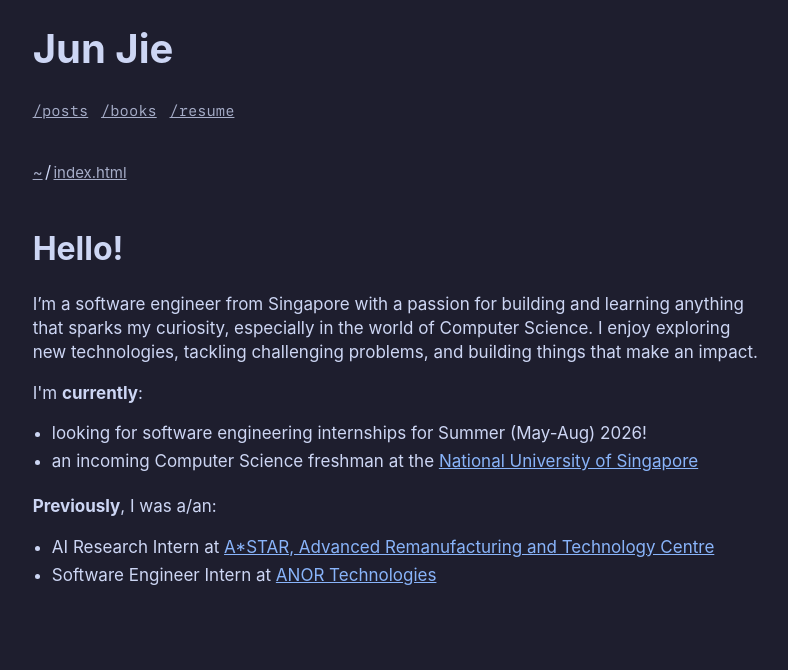
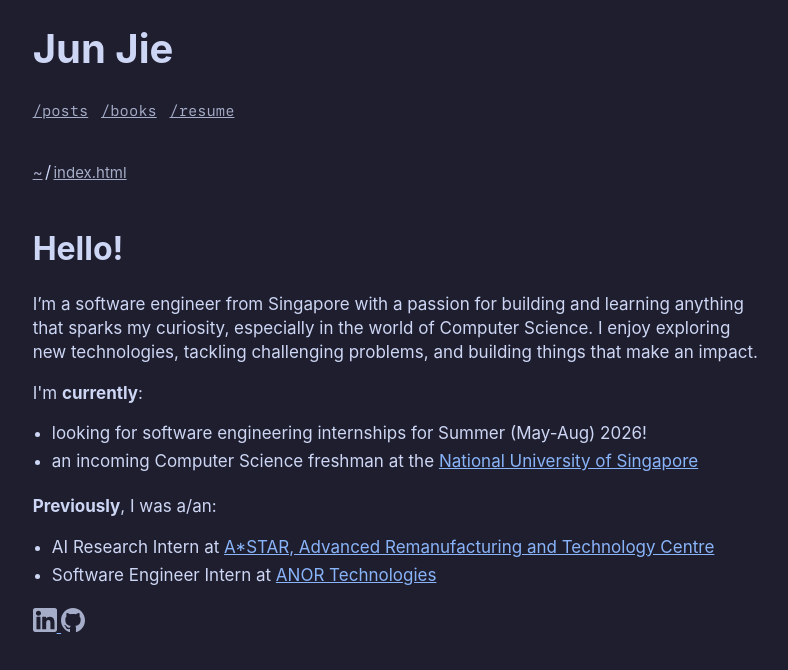
Before and after one commit to junnjiee/junnjiee, an Eleventy site: page website/index.md in a window 1280 px wide. Shown: the whole page, without its empty margins (244-1032 px from the left). Built offline with nearby package versions, Linux system fonts and the light colour scheme; Eleventy itself is replaced by a stand-in of ours; files that its build step writes are made by us from their sources; a small style sheet from the web is missing; a web font is replaced by a local one.

Commit message:
add title to icon links/buttons, add comments, add linkedin and github svg

```diff
--- a/website/_includes/layouts/index.html
+++ b/website/_includes/layouts/index.html
@@ -5,3 +5,29 @@ layout: layouts/base.html
 <main>
     {{ content }}
 </main>
+<div id="social-links">
+    <a href="https://www.linkedin.com/in/junnjiee/" rel="noopener noreferrer" target="_blank" title="Linkedin">
+        <svg xmlns="http://www.w3.org/2000/svg" xmlns:xlink="http://www.w3.org/1999/xlink" height="1.5rem"
+            width="1.5rem" version="1.1" id="Layer_1" viewBox="0 0 382 382" xml:space="preserve">
+            <path style="fill:#a6adc8;"
+                d="M347.445,0H34.555C15.471,0,0,15.471,0,34.555v312.889C0,366.529,15.471,382,34.555,382h312.889  C366.529,382,382,366.529,382,347.444V34.555C382,15.471,366.529,0,347.445,0z M118.207,329.844c0,5.554-4.502,10.056-10.056,10.056  H65.345c-5.554,0-10.056-4.502-10.056-10.056V150.403c0-5.554,4.502-10.056,10.056-10.056h42.806  c5.554,0,10.056,4.502,10.056,10.056V329.844z M86.748,123.432c-22.459,0-40.666-18.207-40.666-40.666S64.289,42.1,86.748,42.1  s40.666,18.207,40.666,40.666S109.208,123.432,86.748,123.432z M341.91,330.654c0,5.106-4.14,9.246-9.246,9.246H286.73  c-5.106,0-9.246-4.14-9.246-9.246v-84.168c0-12.556,3.683-55.021-32.813-55.021c-28.309,0-34.051,29.066-35.204,42.11v97.079  c0,5.106-4.139,9.246-9.246,9.246h-44.426c-5.106,0-9.246-4.14-9.246-9.246V149.593c0-5.106,4.14-9.246,9.246-9.246h44.426  c5.106,0,9.246,4.14,9.246,9.246v15.655c10.497-15.753,26.097-27.912,59.312-27.912c73.552,0,73.131,68.716,73.131,106.472  L341.91,330.654L341.91,330.654z" />
+        </svg>
+    </a>
+
+    <a href="https://github.com/junnjiee" rel="noopener noreferrer" target="_blank" title="Github">
+        <svg xmlns="http://www.w3.org/2000/svg" xmlns:xlink="http://www.w3.org/1999/xlink" width="1.5rem"
+            height="1.5rem" viewBox="0 0 20 20" version="1.1">
+
+            <g id="Page-1" stroke="none" stroke-width="1" fill="none" fill-rule="evenodd">
+                <g id="Dribbble-Light-Preview" transform="translate(-140.000000, -7559.000000)" fill="#a6adc8">
+                    <g id="icons" transform="translate(56.000000, 160.000000)">
+                        <path
+                            d="M94,7399 C99.523,7399 104,7403.59 104,7409.253 C104,7413.782 101.138,7417.624 97.167,7418.981 C96.66,7419.082 96.48,7418.762 96.48,7418.489 C96.48,7418.151 96.492,7417.047 96.492,7415.675 C96.492,7414.719 96.172,7414.095 95.813,7413.777 C98.04,7413.523 100.38,7412.656 100.38,7408.718 C100.38,7407.598 99.992,7406.684 99.35,7405.966 C99.454,7405.707 99.797,7404.664 99.252,7403.252 C99.252,7403.252 98.414,7402.977 96.505,7404.303 C95.706,7404.076 94.85,7403.962 94,7403.958 C93.15,7403.962 92.295,7404.076 91.497,7404.303 C89.586,7402.977 88.746,7403.252 88.746,7403.252 C88.203,7404.664 88.546,7405.707 88.649,7405.966 C88.01,7406.684 87.619,7407.598 87.619,7408.718 C87.619,7412.646 89.954,7413.526 92.175,7413.785 C91.889,7414.041 91.63,7414.493 91.54,7415.156 C90.97,7415.418 89.522,7415.871 88.63,7414.304 C88.63,7414.304 88.101,7413.319 87.097,7413.247 C87.097,7413.247 86.122,7413.234 87.029,7413.87 C87.029,7413.87 87.684,7414.185 88.139,7415.37 C88.139,7415.37 88.726,7417.2 91.508,7416.58 C91.513,7417.437 91.522,7418.245 91.522,7418.489 C91.522,7418.76 91.338,7419.077 90.839,7418.982 C86.865,7417.627 84,7413.783 84,7409.253 C84,7403.59 88.478,7399 94,7399"
+                            id="github-[#142]">
+                        </path>
+                    </g>
+                </g>
+            </g>
+        </svg>
+    </a>
+</div>
--- a/website/js/copy-code-btn.js
+++ b/website/js/copy-code-btn.js
@@ -10,6 +10,7 @@ document.addEventListener("DOMContentLoaded", () => {
 
   document.querySelectorAll("pre > code").forEach((codeBlock) => {
     const button = document.createElement("button");
+    button.title = "Copy code block"
     button.className = "copy-btn";
     button.innerHTML = copySvg;
 
```
Also changed, not shown: website/_includes/layouts/base.html (+2 -0 lines).
